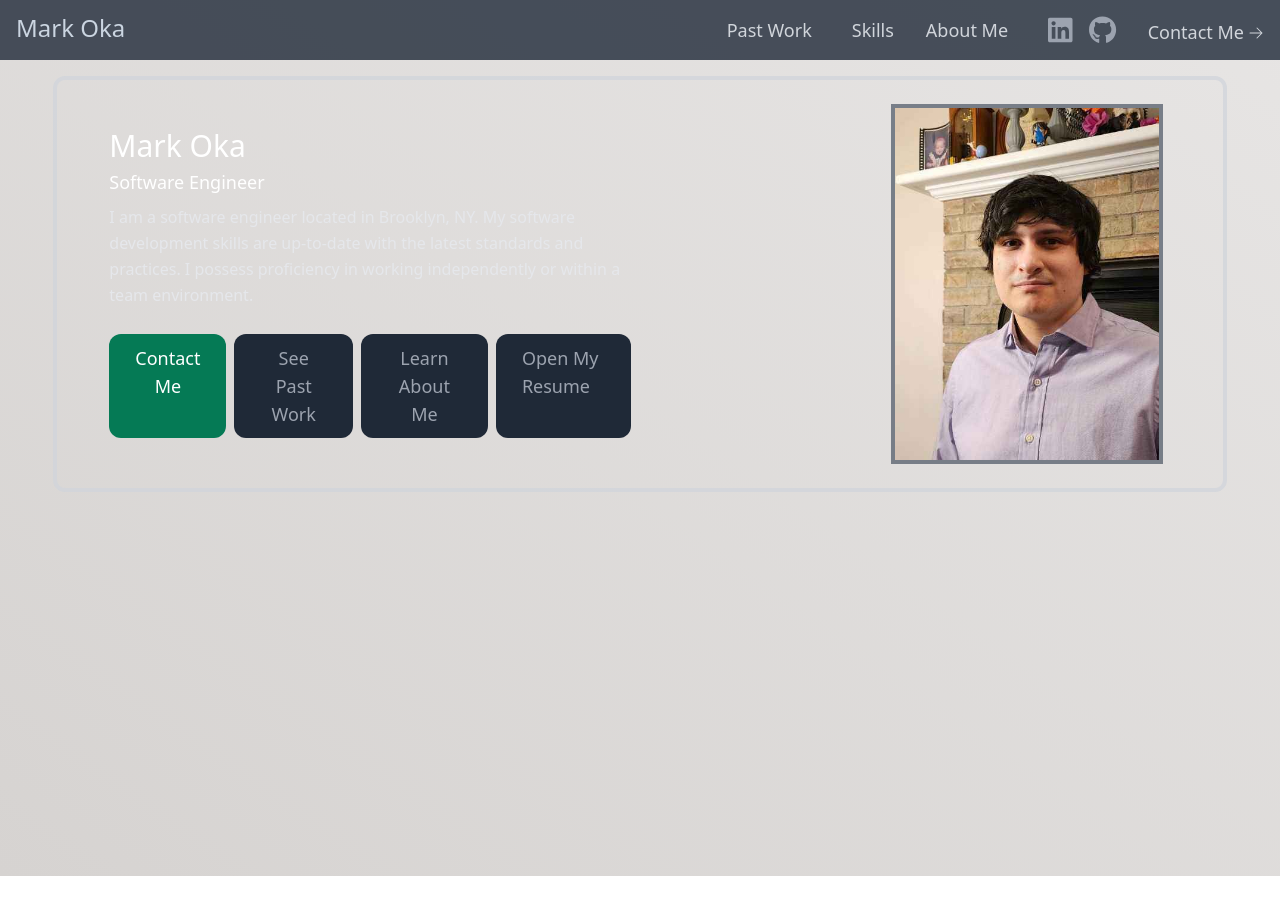
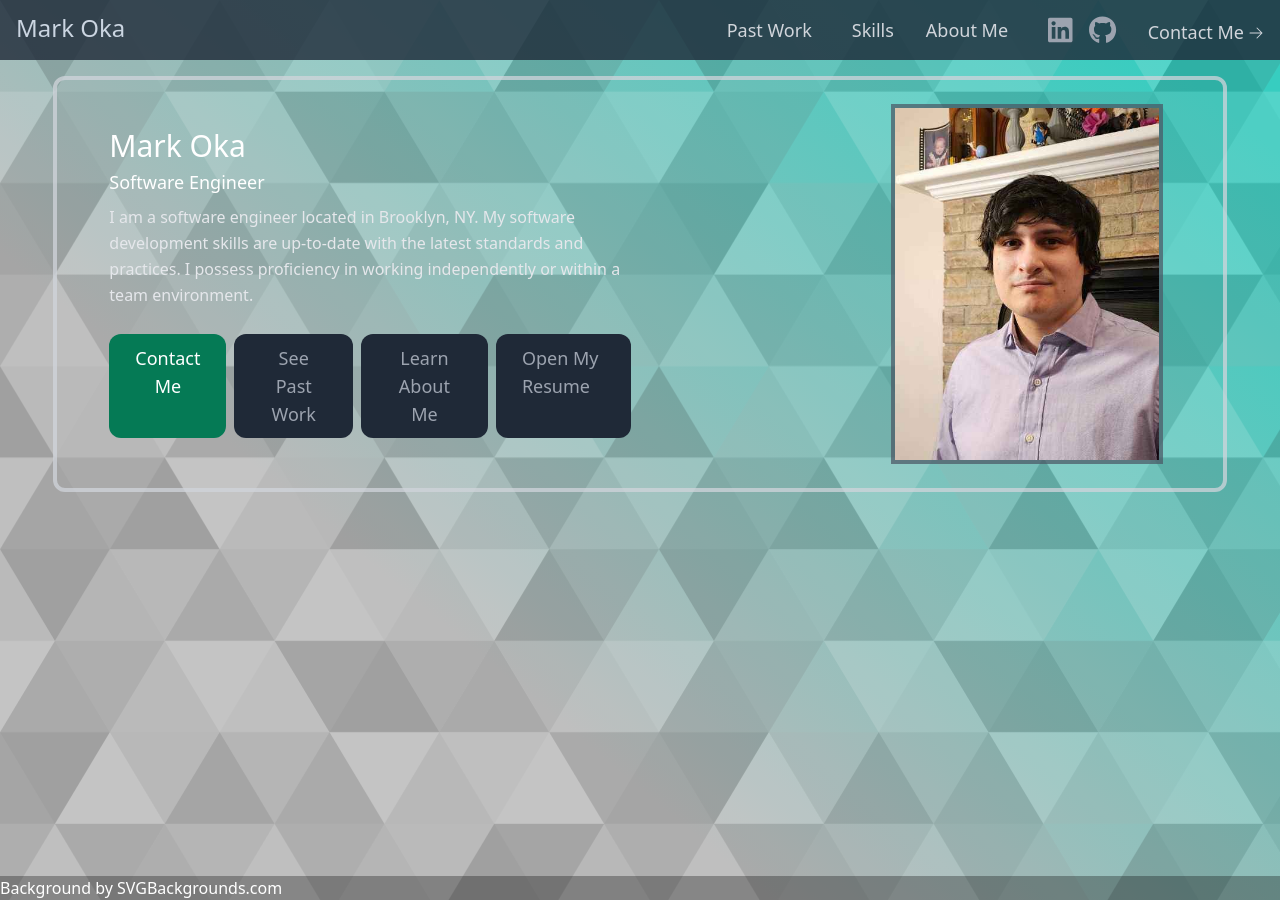
Before and after one commit to markoka101/portfolio, a React (Create React App) app: page / in a window 1280 px wide. Before the commit the page ends 876 px from the top, so only its background shows below. Built offline with nearby package versions, Linux system fonts and the light colour scheme.

Commit message:
add footer with credit

```diff
--- a/src/App.js
+++ b/src/App.js
@@ -8,10 +8,10 @@ import Projects from "./components/Projects";
 import Skills from "./components/Skills";
 import Contact from "./components/Contact";
 import Person from "./components/Person";
-
+//bg-gradient-to-tr from-stone-300 to-stone-200 bg-opacity-80
 export default function App() {
     return (
-        <main className="text-gray-300 bg-gradient-to-tr from-stone-300 to-stone-200 bg-opacity-80 min-h-screen">
+        <main className="text-gray-300 bg-[url('../public/subtle-prism.svg')] bg-fixed ">
             <BrowserRouter>
                 <Flowbite>
                     <NavbarComponent />
@@ -24,6 +24,11 @@ export default function App() {
                     </Routes>
                 </Flowbite>
             </BrowserRouter>
+            <footer className="bg-black bg-opacity-30 text-white relative bottom-0">
+                <a href="https://www.svgbackgrounds.com/set/free-svg-backgrounds-and-patterns/">
+                    Background by SVGBackgrounds.com
+                </a>
+            </footer>
         </main>
     );
 }
```
